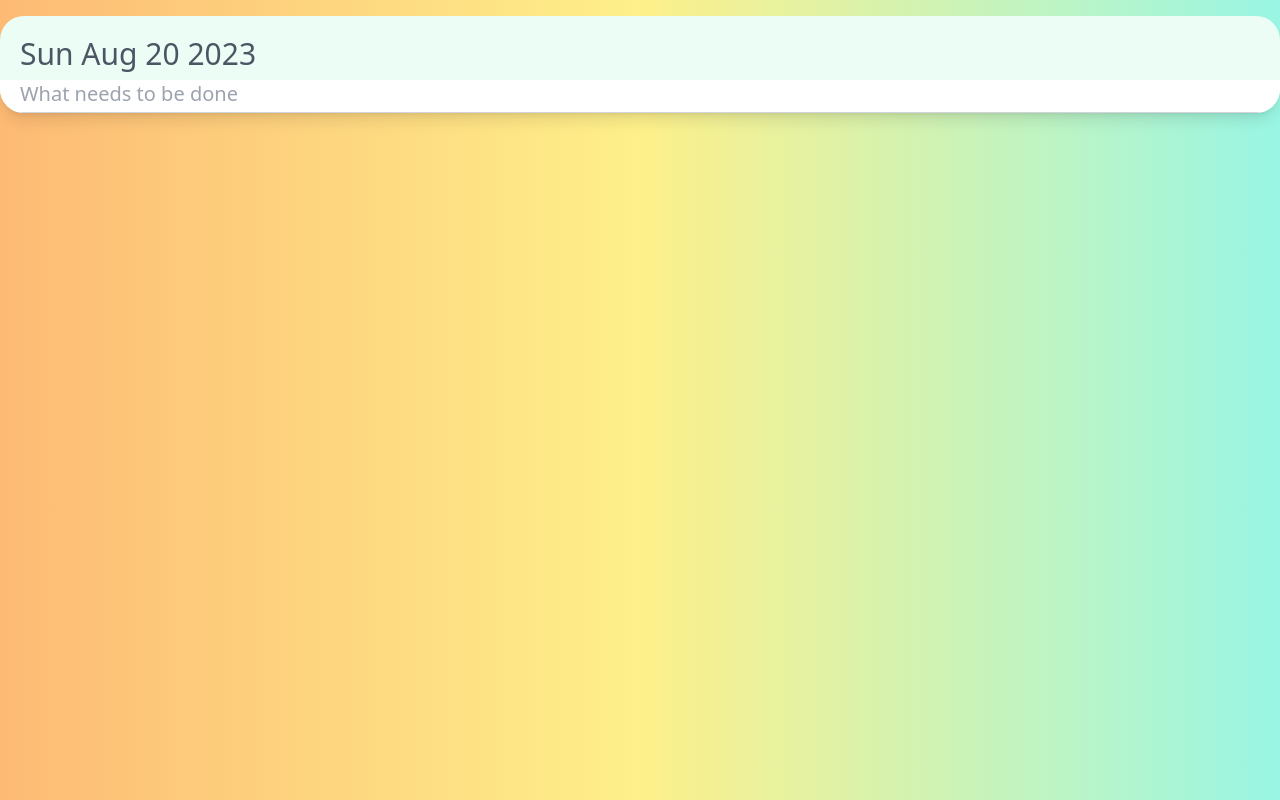
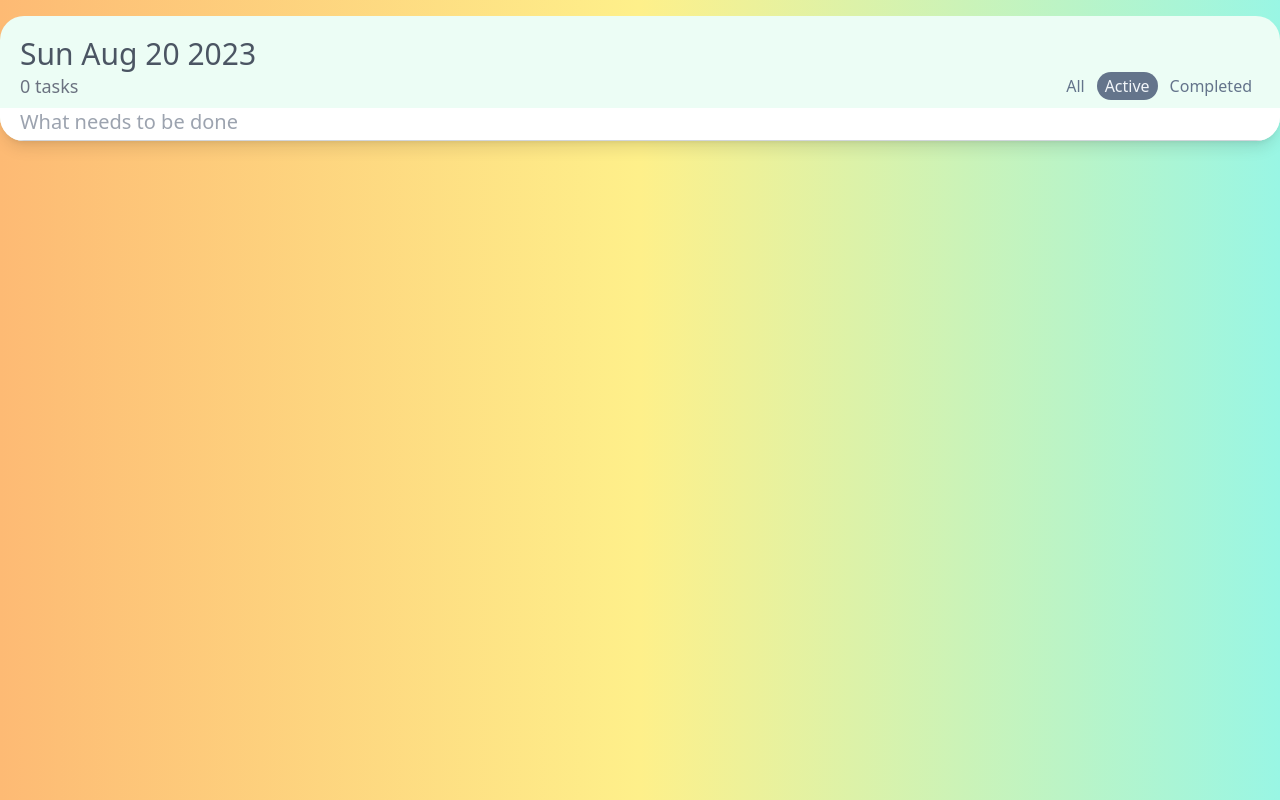
Before and after one commit to forne-c/TodoApp, a React (Vite) app: page / in a window 1280 px wide. Built offline with nearby package versions, Linux system fonts and the light colour scheme.

Commit message:
adding filter controller and task counter

```diff
--- a/src/components/ViewConteiner.tsx
+++ b/src/components/ViewConteiner.tsx
@@ -1,17 +1,26 @@
+import { useTasks } from '../contexts/task'
+import RenderController from './RenderController'
 import { TaskAdder } from './TaskAdder'
 import { TaskList } from './TaskList'
 import Today from './Today'
 
 export const ViewConteiner = () => {
+  const counter = useTasks()?.length
   return (
+    <>
       <main className='rounded-3xl shadow-lg bg-emerald-50 max-w-7xl m-auto overflow-hidden'>
         <section className='px-5 pt-5 pb-2'>
           <Today />
+          <div className='flex justify-between'>
+            <span className='text-gray-500 text-lg'>{counter ?? 0} tasks</span>
+            <RenderController />
+          </div>
         </section>
         <TaskAdder />
         <section className='main'>
           <TaskList />
         </section>
       </main>
+    </>
   )
 }
```
Lines whose indentation alone changed are shown as unchanged.
